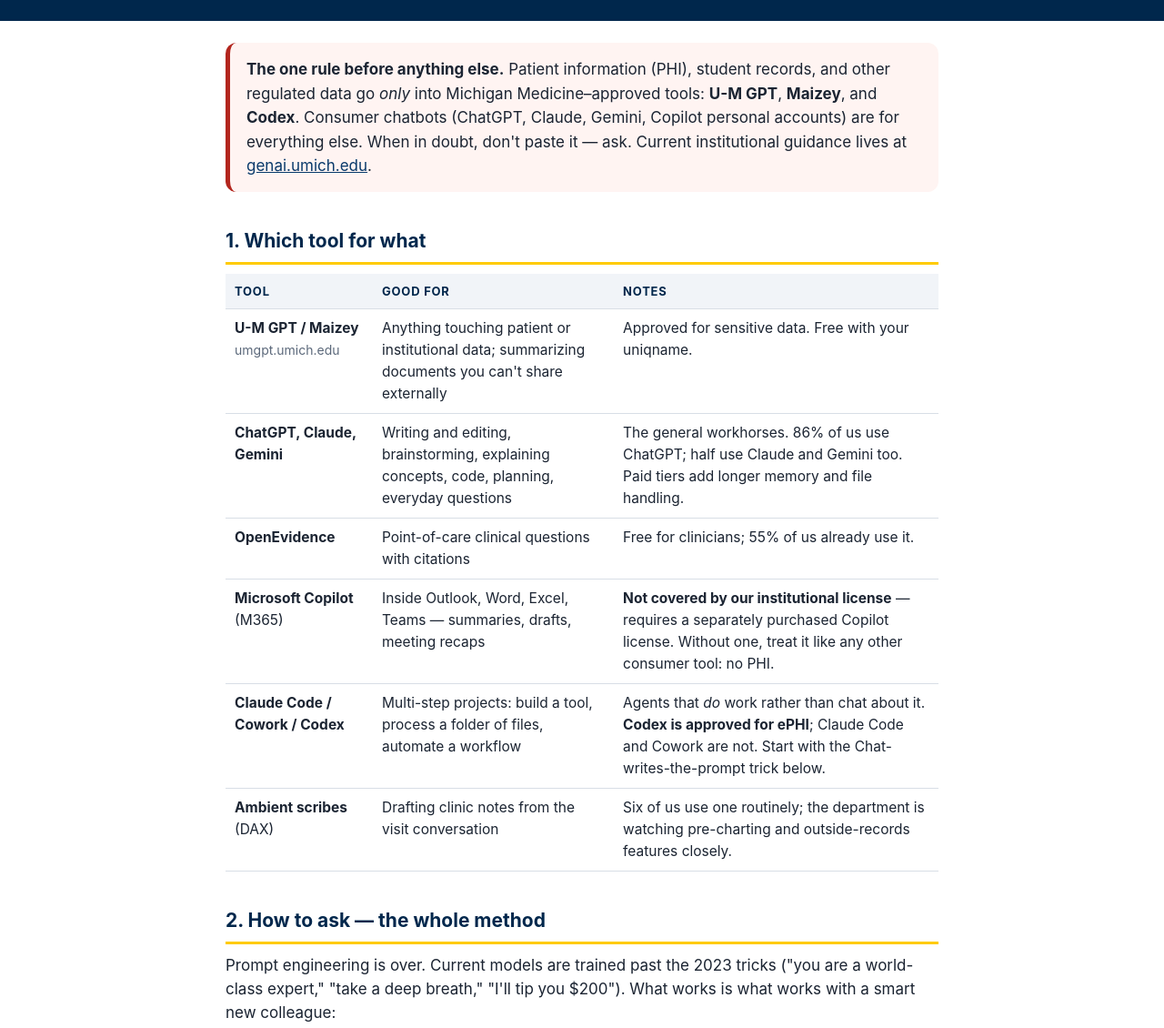
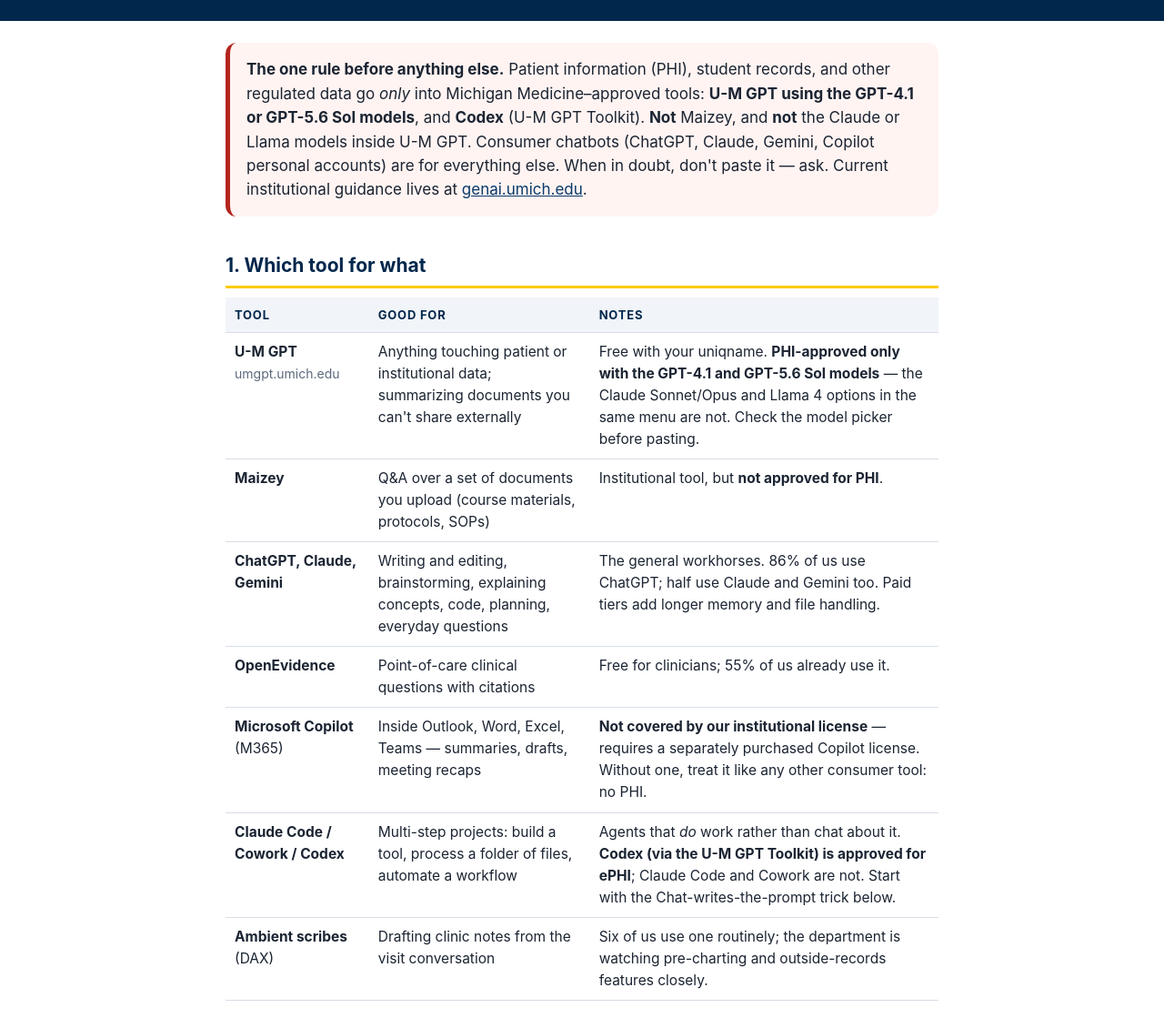
Before and after one commit to umdunn/Urology-AI-Guide, a plain HTML site: page index.html in a window 1280 px wide. Shown: the part 202-1332 px from the top of the page at 91% size. Drawn offline with Linux system fonts and the light colour scheme.

Commit message:
Add files via upload

```diff
--- a/index.html
+++ b/index.html
@@ -52,17 +52,18 @@
 <main class="wrap">
 
 <div class="card warn">
-  <strong>The one rule before anything else.</strong> Patient information (PHI), student records, and other regulated data go <em>only</em> into Michigan Medicine&ndash;approved tools: <strong>U-M GPT</strong>, <strong>Maizey</strong>, and <strong>Codex</strong>. Consumer chatbots (ChatGPT, Claude, Gemini, Copilot personal accounts) are for everything else. When in doubt, don't paste it &mdash; ask. Current institutional guidance lives at <a href="https://genai.umich.edu" target="_blank" rel="noopener">genai.umich.edu</a>.
+  <strong>The one rule before anything else.</strong> Patient information (PHI), student records, and other regulated data go <em>only</em> into Michigan Medicine&ndash;approved tools: <strong>U-M GPT using the GPT-4.1 or GPT-5.6 Sol models</strong>, and <strong>Codex</strong> (U-M GPT Toolkit). <strong>Not</strong> Maizey, and <strong>not</strong> the Claude or Llama models inside U-M GPT. Consumer chatbots (ChatGPT, Claude, Gemini, Copilot personal accounts) are for everything else. When in doubt, don't paste it &mdash; ask. Current institutional guidance lives at <a href="https://genai.umich.edu" target="_blank" rel="noopener">genai.umich.edu</a>.
 </div>
 
 <h2>1. Which tool for what</h2>
 <table>
   <tr><th>Tool</th><th>Good for</th><th>Notes</th></tr>
-  <tr><td><strong>U-M GPT / Maizey</strong><br><span class="small">umgpt.umich.edu</span></td><td>Anything touching patient or institutional data; summarizing documents you can't share externally</td><td>Approved for sensitive data. Free with your uniqname.</td></tr>
+  <tr><td><strong>U-M GPT</strong><br><span class="small">umgpt.umich.edu</span></td><td>Anything touching patient or institutional data; summarizing documents you can't share externally</td><td>Free with your uniqname. <strong>PHI-approved only with the GPT-4.1 and GPT-5.6 Sol models</strong> &mdash; the Claude Sonnet/Opus and Llama 4 options in the same menu are not. Check the model picker before pasting.</td></tr>
+  <tr><td><strong>Maizey</strong></td><td>Q&amp;A over a set of documents you upload (course materials, protocols, SOPs)</td><td>Institutional tool, but <strong>not approved for PHI</strong>.</td></tr>
   <tr><td><strong>ChatGPT, Claude, Gemini</strong></td><td>Writing and editing, brainstorming, explaining concepts, code, planning, everyday questions</td><td>The general workhorses. 86% of us use ChatGPT; half use Claude and Gemini too. Paid tiers add longer memory and file handling.</td></tr>
   <tr><td><strong>OpenEvidence</strong></td><td>Point-of-care clinical questions with citations</td><td>Free for clinicians; 55% of us already use it.</td></tr>
   <tr><td><strong>Microsoft Copilot</strong> (M365)</td><td>Inside Outlook, Word, Excel, Teams &mdash; summaries, drafts, meeting recaps</td><td><strong>Not covered by our institutional license</strong> &mdash; requires a separately purchased Copilot license. Without one, treat it like any other consumer tool: no PHI.</td></tr>
-  <tr><td><strong>Claude Code / Cowork / Codex</strong></td><td>Multi-step projects: build a tool, process a folder of files, automate a workflow</td><td>Agents that <em>do</em> work rather than chat about it. <strong>Codex is approved for ePHI</strong>; Claude Code and Cowork are not. Start with the Chat-writes-the-prompt trick below.</td></tr>
+  <tr><td><strong>Claude Code / Cowork / Codex</strong></td><td>Multi-step projects: build a tool, process a folder of files, automate a workflow</td><td>Agents that <em>do</em> work rather than chat about it. <strong>Codex (via the U-M GPT Toolkit) is approved for ePHI</strong>; Claude Code and Cowork are not. Start with the Chat-writes-the-prompt trick below.</td></tr>
   <tr><td><strong>Ambient scribes</strong> (DAX)</td><td>Drafting clinic notes from the visit conversation</td><td>Six of us use one routinely; the department is watching pre-charting and outside-records features closely.</td></tr>
 </table>
 
```
Also changed, not shown: prompts.html (+2 -2 lines).
